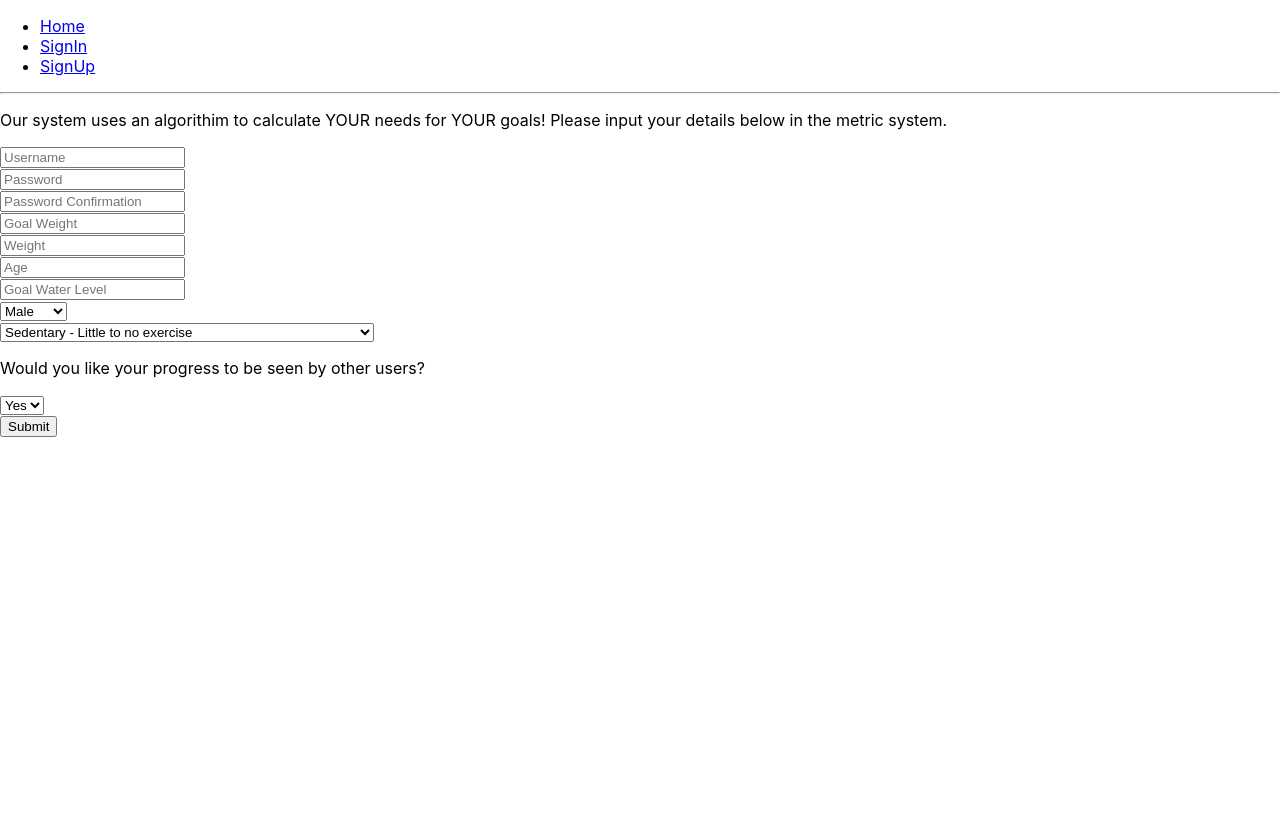
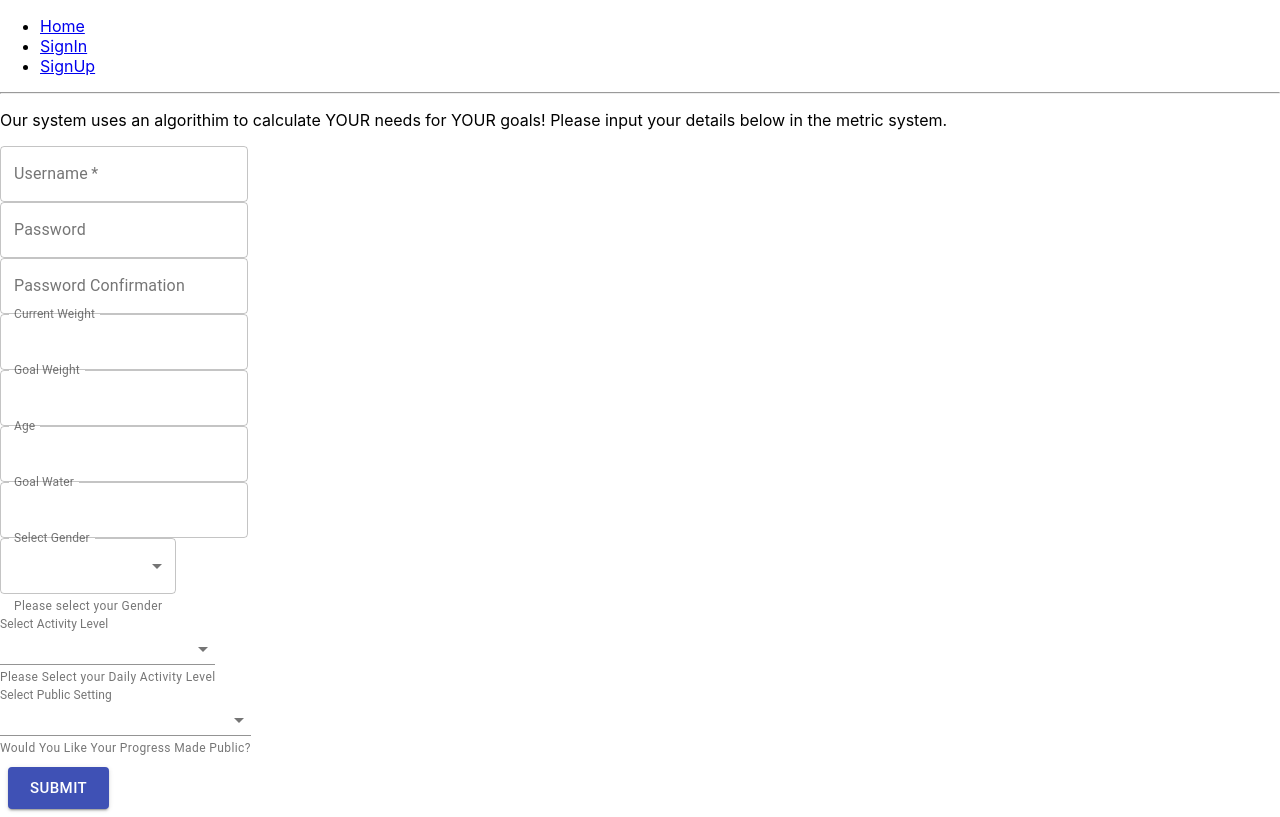
Before and after one commit to mghaby/heartline-react, a React (Create React App) app: page /SignUp in a window 1280 px wide. Built offline with nearby package versions, Linux system fonts and the light colour scheme.

Commit message:
base form done with material ui, still needs spacing and further styling

```diff
--- a/src/SignUp.js
+++ b/src/SignUp.js
@@ -1,65 +1,227 @@
 import React from 'react';
-import { useForm } from 'react-hook-form';
-// import { makeStyles } from '@material-ui/core/styles';
-// import TextField from '@material-ui/core/TextField';
+import { makeStyles } from '@material-ui/core/styles';
+import TextField from '@material-ui/core/TextField';
+import MenuItem from '@material-ui/core/MenuItem';
+import Button from '@material-ui/core/Button';
 
-// const useStyles = makeStyles((theme) => ({
-//   root: {
-//     '& > *': {
-//       margin: theme.spacing(1),
-//       width: '25ch',
-//     },
-//   },
-// }));
+
+const useStyles = makeStyles((theme) => ({
+  root: {
+    '& > *': {
+      margin: theme.spacing(1),
+      width: '25ch',
+    },
+  },
+  margin: {
+    margin: theme.spacing(1),
+  },
+  extendedIcon: {
+    marginRight: theme.spacing(1),
+  },
+}));
+
+const genders = [
+  {
+    value: 5,
+    label: 'Male',
+  },
+  {
+    value: -161,
+    label: 'Female',
+  }
+];
+
+const activities = [
+  {
+    value: 1.2,
+    label: "Sedentary - Little or no excersise",
+  },
+  {
+    value: 1.375,
+    label: "Light - Exercise 1-3 times/week",
+  },
+  {
+    value: 1.465,
+    label: "Moderate - Exercise or intense 4-5 times/week",
+  },
+  {
+    value: 1.55,
+    label: "Active - Daily exercise or intense exercise 3-4 times/week",
+  },
+  {
+    value: 1.725,
+    label: "Very Active - Intense exercise 6-7 times/week",
+  },
+  {
+    value: 1.9,
+    label: "Extra Active - Very intense exercise daily, or phyiscal job",
+  },
+  {
+    value: 1.95,
+    label: "Athlete",
+  }
+]
+
+const socials = [
+  {
+    value: true,
+    label: "Yes",
+  },
+  {
+    value: false,
+    label: "No",
+  },
+]
+
 
 function SignUp() {
-  const { register, handleSubmit, errors } = useForm();
-  const onSubmit = data => console.log(data);
-  console.log(errors);
-  // const classes = useStyles();
+  const classes = useStyles();
+  const [gender, setGender] = React.useState('male');
+  const [activity, setActivity] = React.useState('Sedentary')
+  const [social, setSocial] = React.useState('Yes')
+
+  const handleChange = (event) => {
+    setGender(event.target.value);
+  };
+
+  const handleChangeActivity = (event) => {
+    setActivity(event.target.value);
+  };
+
+  const handleChangeSocial = (event) => {
+    setSocial(event.target.value);
+  };
 
   return (
       <div>
-         {/* <TextField id="standard-basic" label="Standard" /> */}
         <p>Our system uses an algorithim to calculate YOUR needs for YOUR goals! Please input your details below in the metric system.</p>
     <form>
-      <input type="text" placeholder="Username" name="Username" ref={register({required: true, maxLength: 80})} />
+    <TextField
+          required
+          id="outlined"
+          label="Username"
+          variant="outlined"
+        />
       <br/>
-      <input type="text" placeholder="Password" name="Password" ref={register({required: true, pattern: /^\S+@\S+$/i})} />
+      <TextField
+          id="outlined-password-input"
+          label="Password"
+          type="password"
+          autoComplete="current-password"
+          variant="outlined"
+          />
       <br/>
-      <input type="text" placeholder="Password Confirmation" name="PasswordConfirmation" ref={register({required: true, pattern: /^\S+@\S+$/i})} />
-      <br/>
-      <input type="number" placeholder="Goal Weight" name="GoalWeight" ref={register({required: true, min: 0})} />
-      <br/>
-      <input type="number" placeholder="Weight" name="Weight" ref={register({required: true, min: 0})} />
-      <br/>
-      <input type="number" placeholder="Age" name="Age" ref={register({required: true, min: 0})} />
-      <br/>
-      <input type="number" placeholder="Goal Water Level" name="GoalWaterLevel" ref={register({min: 2})} />
-      <br/>
-      <select name="Gender" ref={register}>
-        <option value="Male">Male</option>
-        <option value="Female">Female</option>
-      </select>
-      <br/>
-      <select name="Daily Activity Level" ref={register}>
-        <option value="Sedentary - Little to no exercise">Sedentary - Little to no exercise</option>
-        <option value="Light - Exercise 1-3 times a week">Light - Exercise 1-3 times a week</option>
-        <option value="Moderate - Exercise or intense exercise 4-5 times a week">Moderate - Exercise or intense exercise 4-5 times a week</option>
-        <option value="Active - Daily exercise or intense exercise 4-5 times a week">Active - Daily exercise or intense exercise 4-5 times a week</option>
-        <option value="Very Active - Intense exercise 6-7 times a week">Very Active - Intense exercise 6-7 times a week</option>
-        <option value=" Extra Active - Very intense exercise daily, or physical job"> Extra Active - Very intense exercise daily, or physical job</option>
-        <option value="Athlete">Athlete</option>
-      </select>
-      <br/>
-      <p>Would you like your progress to be seen by other users?</p>
-      <select name="Would you like your progress to be seen by other users?" ref={register}>
-        <option value="Yes">Yes</option>
-        <option value="No">No</option>
-      </select>
+      <TextField
+          id="outlined-password-input"
+          label="Password Confirmation"
+          type="password"
+          autoComplete="current-password"
+          variant="outlined"
+          />
       <br/>
 
-      <input type="submit" onSubmit={handleSubmit(onSubmit)}/>
+      <TextField
+          id="outlined-number"
+          label="Current Weight"
+          type="number"
+          InputLabelProps={{
+            shrink: true,
+          }}
+          variant="outlined"
+        />
+        <br/>
+        <TextField
+          id="outlined-number"
+          label="Goal Weight"
+          type="number"
+          InputLabelProps={{
+            shrink: true,
+          }}
+          variant="outlined"
+        />
+        <br/>
+        <TextField
+          id="outlined-number"
+          label="Age"
+          type="number"
+          InputLabelProps={{
+            shrink: true,
+          }}
+          variant="outlined"
+        />
+        <br/>
+        <TextField
+          id="outlined-number"
+          label="Goal Water"
+          type="number"
+          InputLabelProps={{
+            shrink: true,
+          }}
+          variant="outlined"
+        />
+        <br/>
+
+        <span>
+        <TextField
+          id="outlined-select-currency"
+          select
+          label="Select Gender"
+          value={gender}
+          onChange={handleChange}
+          helperText="Please select your Gender"
+          variant="outlined"
+        >
+          {genders.map((option) => (
+            <MenuItem key={option.value} value={option.value}>
+              {option.label}
+            </MenuItem>
+          ))}
+        </TextField>
+      <br/>
+   </span>
+
+   <div>
+     <TextField
+     id="outlined-select-currency"
+     select
+     label="Select Activity Level"
+     value={activity}
+     onChange={handleChangeActivity}
+     helperText="Please Select your Daily Activity Level"
+     varient="outlined"
+     >
+       {activities.map((option) => (
+         <MenuItem key={option.value} value={option.value}>
+           {option.label}
+         </MenuItem>
+       ))}
+       </TextField>
+       <br/>
+   </div>
+
+    <div>
+   <TextField
+     id="outlined-select-currency"
+     select
+     label="Select Public Setting"
+     value={social}
+     onChange={handleChangeSocial}
+     helperText="Would You Like Your Progress Made Public?"
+     varient="outlined"
+     >
+       {socials.map((option) => (
+         <MenuItem key={option.value} value={option.value}>
+           {option.label}
+         </MenuItem>
+       ))}
+       </TextField>
+       <br/>
+   </div>
+
+        <div>
+          <Button variant="contained" size="large" color="primary" className={classes.margin}>
+          Submit</Button>
+        </div>
     </form>
     </div>
   );
```
Also changed, not shown: 1 other file (tests, documents, lock files or other folders).
